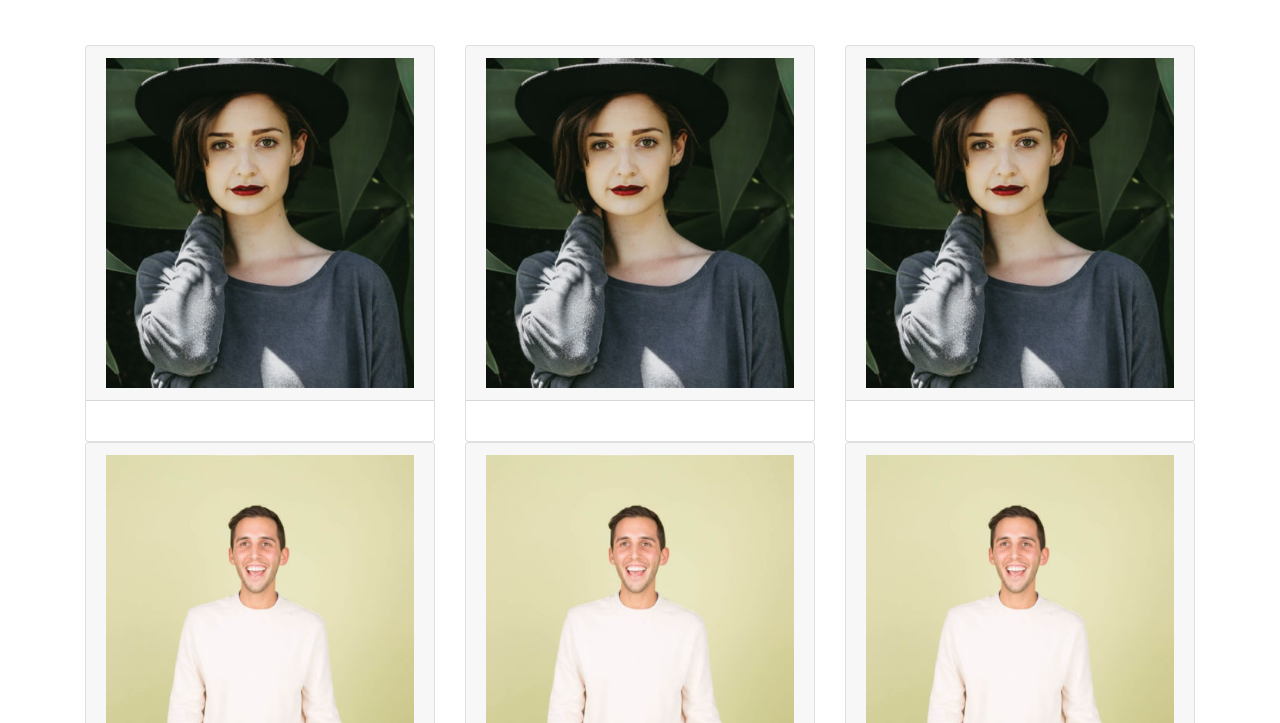
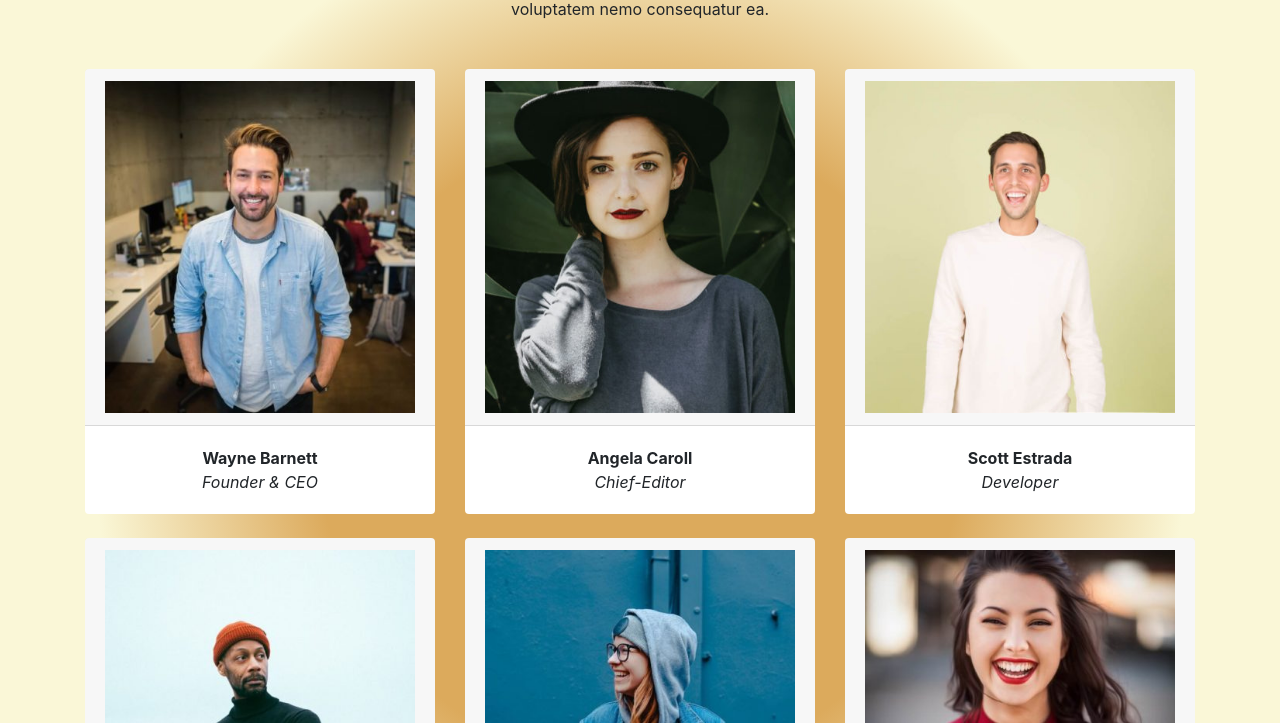
Before and after one commit to Andrea-Calligari/js-our-team, a plain HTML site: page index.html in a window 1280 px wide. Shown: the part 139-862 px from the top of the page. Drawn offline with nearby package versions, Linux system fonts and the light colour scheme.

Commit message:
ADD: fix-cicle-card-body-and-some-style

```diff
--- a/css/style.css
+++ b/css/style.css
@@ -6,3 +6,7 @@
 img{
     max-width: 100%;
 }
+body{
+    background: rgb(220,170,92);
+    background: radial-gradient(circle, rgba(220,170,92,1) 37%, rgba(250,247,215,1) 63%);;
+}
--- a/index.html
+++ b/index.html
@@ -9,19 +9,16 @@
 </head>
 <body>
     <header class="text-center p-2">
-        <h1>OUR TEAM</h1>
-        <p>Lorem ipsum dolor, sit amet consectetur adipisicing elit. Quis officiis reprehenderit omnis? Sint odio quibusdam repudiandae! Incidunt repudiandae velit nihil nemo suscipit, ratione alias ipsa animi, dolores ipsam, sapiente nostrum.
-        Iure deleniti at, cum sed doloribus molestiae sit non, consequatur recusandae illum quae, excepturi praesentium dicta? Quas sint, alias, harum pariatur, recusandae maiores minus sit tempore voluptatem nemo consequatur ea.</p>
+        <h1 class="font-italic text-warning">OUR TEAM</h1>
+        <div class="container">
+
+            <p>Lorem ipsum dolor, sit amet consectetur adipisicing elit. Quis officiis reprehenderit omnis? Sint odio quibusdam repudiandae! Incidunt repudiandae velit nihil nemo suscipit, ratione alias ipsa animi, dolores ipsam, sapiente nostrum.
+            Iure deleniti at, cum sed doloribus molestiae sit non, consequatur recusandae illum quae, excepturi praesentium dicta? Quas sint, alias, harum pariatur, recusandae maiores minus sit tempore voluptatem nemo consequatur ea.</p>
+        </div>
     </header>
     <main class="p-4">
         <div class="container">
             <div class="row">
-                <div class="col-4 mb-2"></div>
-
-                <div class="col-4"></div>
-                <div class="col-4"></div>
-                <div class="col-4"></div>
-                <div class="col-4"></div>
             </div>
         </div>
     </main>
--- a/js/app.js
+++ b/js/app.js
@@ -22,7 +22,7 @@ const barnett = {
     foto: './img/wayne-barnett-founder-ceo.jpg'
 }
 const caroll = {
-    nome: 'ANgela Caroll' ,
+    nome: 'Angela Caroll' ,
     ruolo: 'Chief-Editor',
     foto: './img/angela-caroll-chief-editor.jpg'
 }
@@ -63,28 +63,40 @@ const srcImg = [
 
 //  console.log(cardHeaderDOMEl)
 
-const colsHeaderDOMEl = document.querySelectorAll('.col-4')
-console.log(colsHeaderDOMEl)
+const rowElem = document.querySelector('.row');
+// console.log(colsHeaderDOMEl)
 
-for( let j = 0; j < srcImg.length; j++){
-    let imagePath = srcImg[j]
-    // console.log(imagePath)
+for( let j = 0; j < team.length; j++){
+    let membro = team[j]
 
-    const cardheaderHTML = `
-    <div class="card">
-    <div class="card-header">
-    <img src="${imagePath}" alt=""></img>
+    rowElem.innerHTML += `
+    <div class="col-4 mb-4">
+        <div class="card border-0 text-center">
+            <div class="card-header">
+                <img src="${membro.foto}" alt="">
+            </div>
+            <div class="card-body d-flex flex-column ">
+            <div class="font-weight-bold" >
+                ${membro.nome}
+            </div>
+            <div class="font-italic">
+                ${membro.ruolo}
+            </div>
+
+
+            </div>
+        </div>
     </div>
-    <div class="card-body">
-    </div>
-    </div>`;
+    `;
 
+    /*
     for( let i = 0; i < colsHeaderDOMEl.length; i++){
         singlecol = colsHeaderDOMEl[i]
 
 
-        singlecol.innerHTML += cardheaderHTML
+        singlecol.innerHTML = cardheaderHTML
     }
+    */
 
 
 }
```
